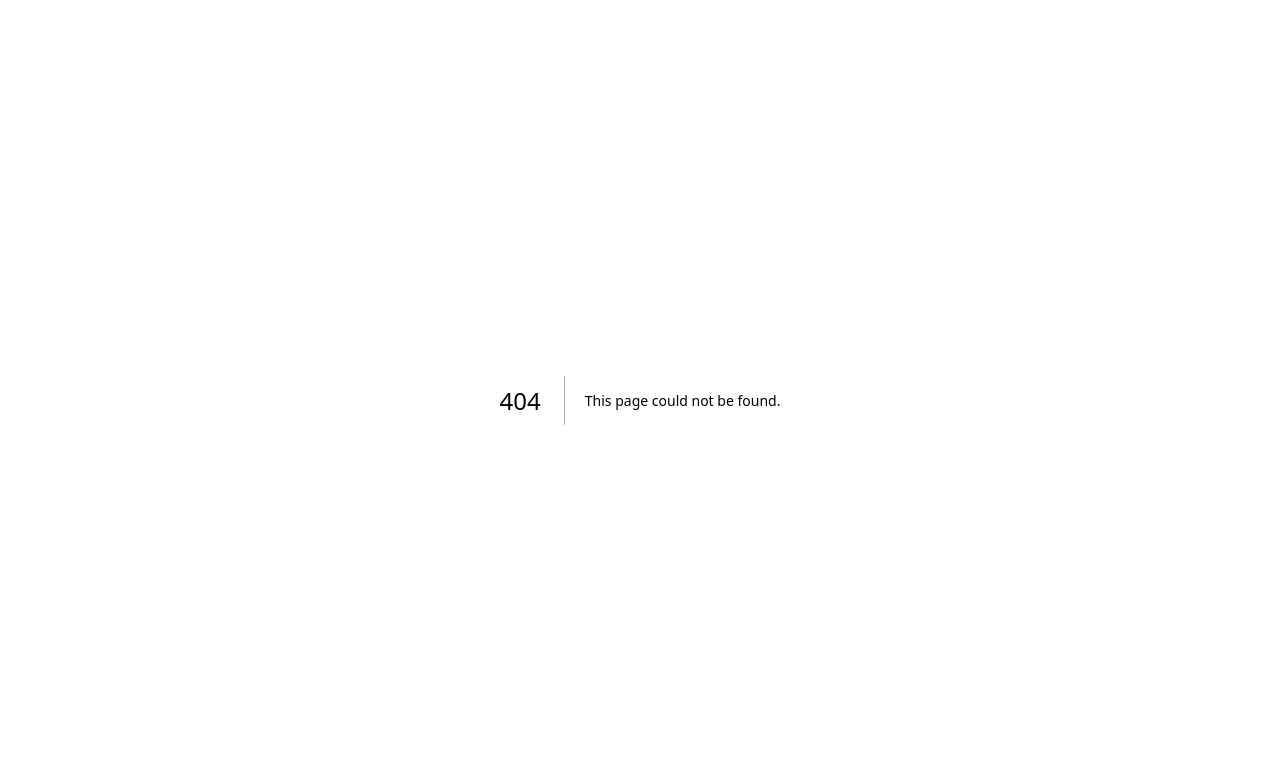
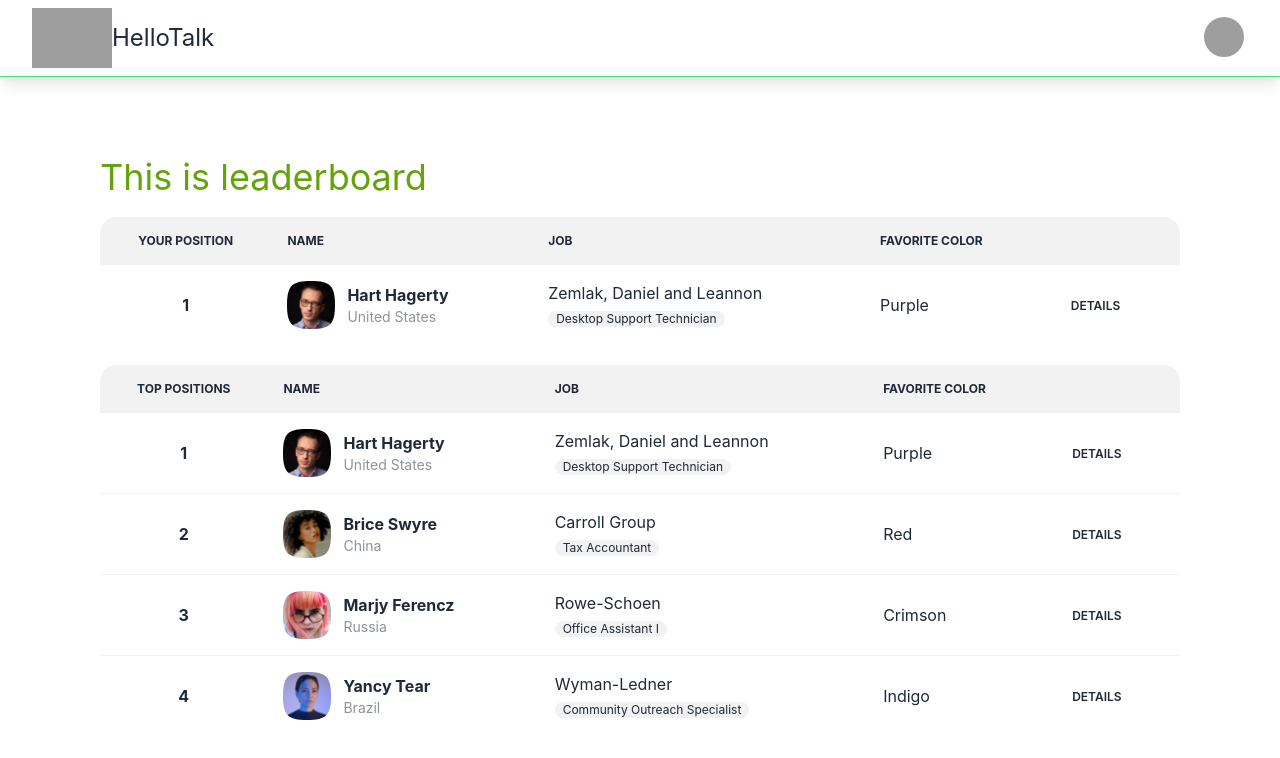
Before and after one commit to the-code-wizards/hello_talk_client, a Next.js app: page /leaderboard in a window 1280 px wide. Before the commit this address had no page. Shown: the top 758 px of the page. Built offline with nearby package versions, Linux system fonts and the light colour scheme; grey boxes are pictures that could not be loaded.

Commit message:
leaderboard connected

```diff
--- a/components/Learn/LeaderBoardCard.js
+++ b/components/Learn/LeaderBoardCard.js
@@ -1,7 +1,9 @@
 import React from 'react';
 import { TbCrown } from 'react-icons/tb';
+import { useRouter } from 'next/router'
 
 const LeaderBoardCard = () => {
+    const router = useRouter()
     return (
         <div>
             <div className="card shadow-xl p-2 m-4">
@@ -13,7 +15,7 @@
                 <div className="card-body items-center text-center mt-[-20px]">
                     <h2 className="italic font-bold text-xxl text-[#333]">Einstein Jackson</h2>
                     <div className="card-actions">
-                        <button className="bg-[#1FC2FF] border-[#1AA8EB] border-t-[2px] border-b-[5px] border-l-[2px] border-r-[2px] py-[10px] w-[100%] rounded-xl text-[#fff] font-bold lg:md:text-[15px] text-[12px] focus:border-b-[2px] px-4">See Leader Board</button>
+                        <button type="button" onClick={() => router.push('/leaderboard')} className="bg-[#1FC2FF] border-[#1AA8EB] border-t-[2px] border-b-[5px] border-l-[2px] border-r-[2px] py-[10px] w-[100%] rounded-xl text-[#fff] font-bold lg:md:text-[15px] text-[12px] focus:border-b-[2px] px-4">See Leader Board</button>
                     </div>
                 </div>
             </div>
--- /dev/null
+++ b/pages/leaderboard/index.js
@@ -0,0 +1,14 @@
+import React from 'react';
+import Leaderboard from '../../components/Leaderboard/Leaderboard';
+import LearnNav from '../../components/Learn/LearnNav';
+
+const index = () => {
+    return (
+        <div>
+            <LearnNav/>
+            <Leaderboard/>
+        </div>
+    );
+};
+
+export default index;
```
